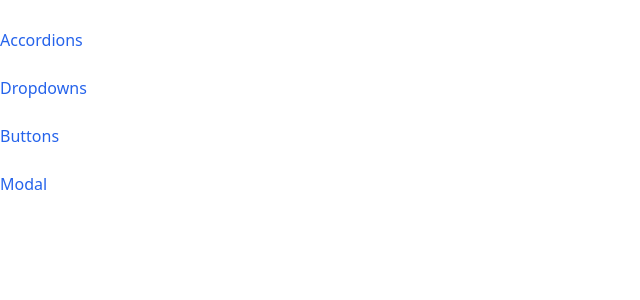
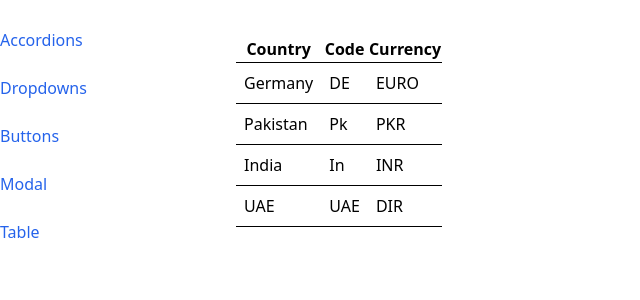
Before and after one commit to imrafay/hrb-components-routing, a React (Create React App) app: page /table in a window 1280 px wide. Shown: the top 300 px of the page, without its empty margins (0-640 px from the left). Built offline with nearby package versions, Linux system fonts and the light colour scheme.

Commit message:
Created general table

```diff
--- a/src/App.js
+++ b/src/App.js
@@ -4,6 +4,7 @@ import ButtonPage from "./pages/ButtonPage"
 import DropdownPage from "./pages/DropdownPage"
 import AccordionPage from "./pages/AccordionPage"
 import ModalPage from "./pages/ModalPage";
+import TablePage from "./pages/TablePage";
 
 function App() {
   return (
@@ -22,6 +23,9 @@ function App() {
         <Route to="/modal">
           <ModalPage />
         </Route>
+        <Route to="/table">
+          <TablePage />
+        </Route>
     </div>
     </div>
   );
--- a/src/components/Sidebar.js
+++ b/src/components/Sidebar.js
@@ -18,6 +18,10 @@ function Sidebar(){
             label:"Modal",
             path: "/modal"
         },
+        {
+            label:"Table",
+            path: "/table"
+        },
     ]
 
     const sidebarArray = list.map((link)=>{
--- /dev/null
+++ b/src/components/Table.js
@@ -0,0 +1,34 @@
+function Table({data,config}){
+ const headerColumns = config.map((item)=>{
+    return <th key={item.label}>
+        {item.label}
+    </th>
+ });
+
+ const rows = data.map((rowData)=>{
+    const columns = config.map((col)=>{
+        return <td className="p-2" key={col.label}>
+            {col.render(rowData)}
+        </td>
+     });
+
+     return <tr className="border-b border-black" key={rowData.name}>
+            {columns}
+        </tr>
+ });
+
+
+return (<div>
+    <table className="m-5 p-3">
+        <thead>
+            <tr className="border-b border-black">
+                {headerColumns}
+            </tr>
+        </thead>
+        <tbody>
+            {rows}
+        </tbody>
+    </table>
+</div>);
+}
+export default Table;
--- /dev/null
+++ b/src/pages/TablePage.js
@@ -0,0 +1,44 @@
+import Table from "../components/Table";
+function TablePage(){
+
+    const data =[
+        {
+            name:"Germany",
+            code:"DE",
+            currency:"EURO"
+        },
+        {
+            name:"Pakistan",
+            code:"Pk",
+            currency:"PKR"
+        },
+        {
+            name:"India",
+            code:"In",
+            currency:"INR"
+        },
+        {
+            name:"UAE",
+            code:"UAE",
+            currency:"DIR"
+        }
+    ]
+
+   const config = [
+        {
+            label:"Country",
+            render: (item) => item.name
+        },
+        {
+            label:"Code",
+            render: (item) => item.code
+        },
+        {
+            label:"Currency",
+            render: (item) => item.currency
+        },
+    ];
+
+    return (<Table data={data} config={config} />);
+    }
+    export default TablePage;
```
